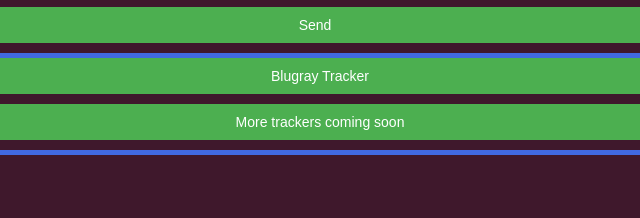
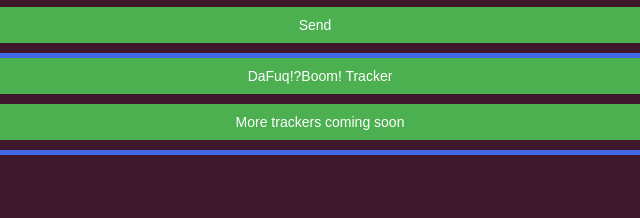
Before and after one commit to MirossOFFYT/YT-TRACKER, a plain HTML site: page blugray.html in a window 1280 px wide. Shown: the part 2632-2850 px from the top of the page, 325-965 px from the left. Drawn offline with Linux system fonts and the light colour scheme; no server answers.

Commit message:
Blugray tracker

```diff
--- a/blugray.html
+++ b/blugray.html
@@ -224,7 +224,7 @@
     </script>
 
     <section>
-        <a href="blugray.html"><button>Blugray Tracker</button></a>
+        <a href="index.html"><button>DaFuq!?Boom! Tracker</button></a>
         <button>More trackers coming soon</button>
     </section>
 
```
